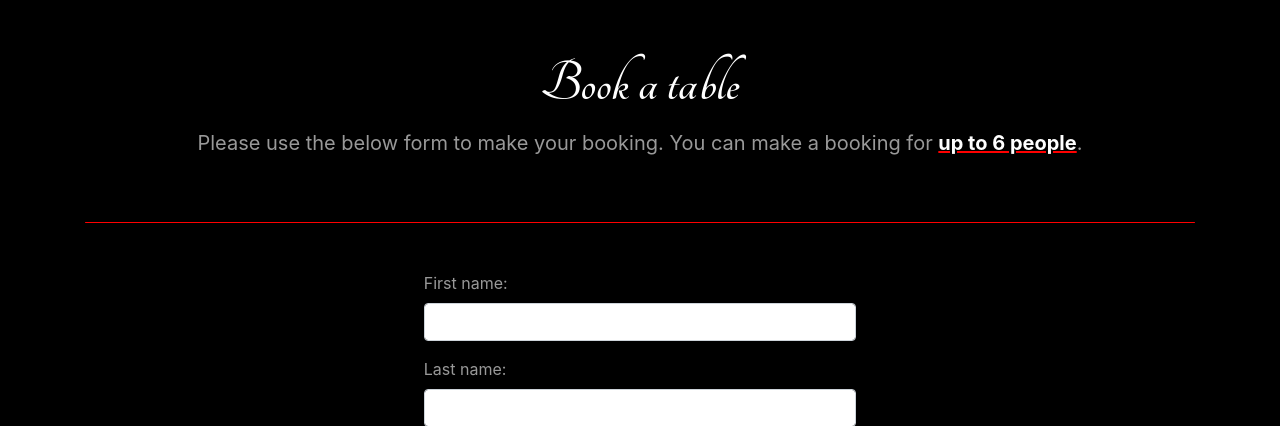
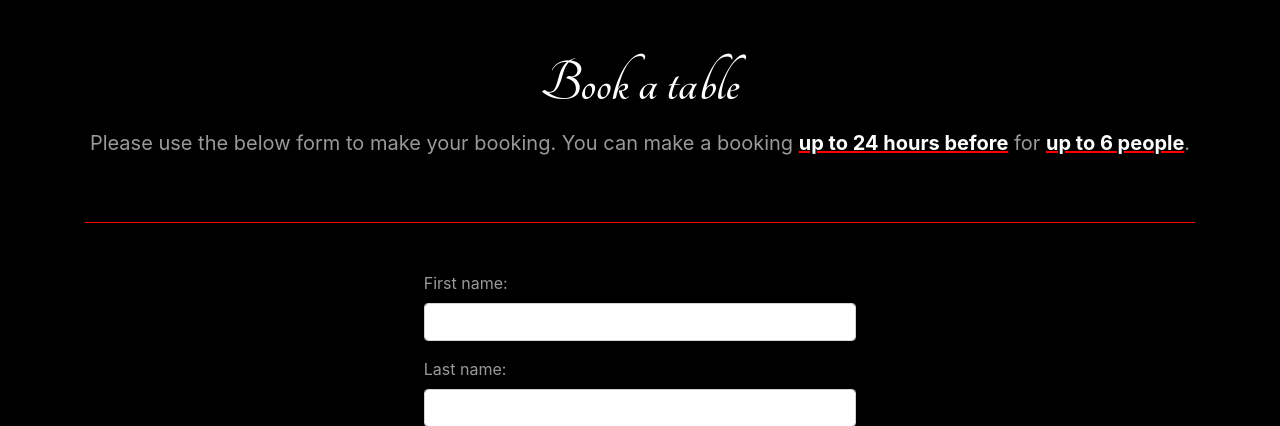
Before and after one commit to OlgaJ1989/taste-of-poland, a Django app: page /create-booking in a window 1280 px wide. Shown: the part 98-524 px from the top of the page. Run offline with Django 3.2, Linux system fonts and the light colour scheme; the visitor is signed in with stand-in values (Sample User, id 1); data that the repository does not hold is empty; some libraries are stand-ins or nearby versions.

Commit message:
Modify the 'date' field in the Reservation model

```diff
--- a/table_reservation/forms.py
+++ b/table_reservation/forms.py
@@ -1,18 +1,12 @@
-"""
-File specyfying what forms can be found on the website and their settings.
-"""
+""" File specyfying implemented forms and their settings. """
 from django.forms import ModelForm, widgets
 from .models import Reservation
 
 
 class ReservationForm(ModelForm):
-    """
-    Data for the table booking model form and widgets to be displayed.
-    """
+    """ Data for the table booking model form and widgets to be displayed. """
     class Meta:
-        """
-        Meta class specifying fields and widgets to be displayed.
-        """
+        """ Meta class specifying fields and widgets to be displayed. """
         model = Reservation
         fields = ('first_name', 'last_name', 'party_size',
                   'date', 'time', 'table', 'additional_info')
--- a/table_reservation/models.py
+++ b/table_reservation/models.py
@@ -3,6 +3,8 @@ import datetime
 from django.db import models
 from django.contrib.auth.models import User
 
+
+tomorrow = datetime.datetime.now() + datetime.timedelta(hours=24)
 
 TIME_CHOICES = (
     ("12:00", "12:00"),
@@ -57,12 +59,12 @@ class Reservation(models.Model):
     party_size = models.IntegerField(
         default=1, blank=False, choices=PEOPLE_CHOICES)
     date = models.DateField(
-        blank=False, null=True, default=datetime.date.today)
+        blank=False, null=True, default=tomorrow)
     time = models.CharField(
         max_length=10, default="12:00", choices=TIME_CHOICES, blank=False,
         null=True)
     table = models.ForeignKey(
-       'Table', on_delete=models.CASCADE, default=None, null=True)
+        'Table', on_delete=models.CASCADE, default=None, null=True)
     additional_info = models.TextField(blank=True, null=True)
     created_on = models.DateTimeField(auto_now_add=True)
     updated_on = models.DateTimeField(auto_now=True)
--- a/templates/booking_form.html
+++ b/templates/booking_form.html
@@ -8,7 +8,8 @@
         <div class="col-12 mt-5">
             <h1 class="text-center form-title">Book a table</h1>
             <p class="text-center" style="font-size: 20px">Please use the below form to make your booking. You can make
-                a booking for <b style="color: white"><u style="text-decoration-color:red">up to 6 people</u></b>.</p>
+                a booking <b style="color: white"><u style="text-decoration-color:red">up to 24 hours before</u></b> for
+                <b style="color: white"><u style="text-decoration-color:red">up to 6 people</u></b>.</p>
         </div>
     </div>
     <hr class="rounded mt-5 mb-5">
```
